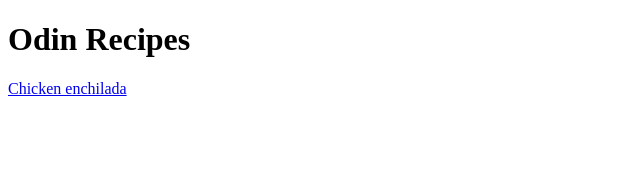
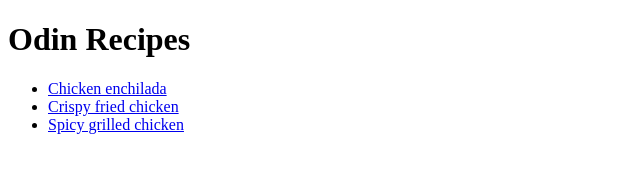
Before and after one commit to Sasasaki175/odin-recipes, a plain HTML site: page index.html in a window 1280 px wide. Shown: the whole page, without its empty margins (0-640 px from the left). Drawn offline with Linux system fonts and the light colour scheme.

Commit message:
Add links to two more recipes
Added links to crispy_fried_chicken.html and spicy_grilled_chicken.html

```diff
--- a/index.html
+++ b/index.html
@@ -6,6 +6,10 @@
   </head>
   <body>
     <h1>Odin Recipes</h1>
-    <a href="./recipes/chicken_enchilada.html">Chicken enchilada</a>
+    <ul>
+      <li><a href="./recipes/chicken_enchilada.html">Chicken enchilada</a></li>
+      <li><a href="./recipes/crispy_fried_chicken.html">Crispy fried chicken</a></li>
+      <li><a href="./recipes/spicy_grilled_chicken.html">Spicy grilled chicken</a></li>
+    </ul>
   </body>
 </html>
```
